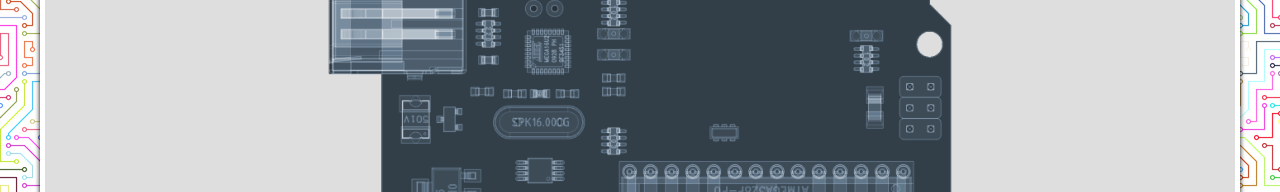
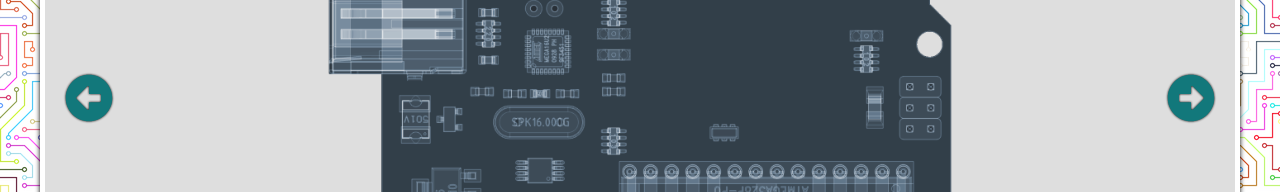
Before and after one commit to BSenichak/testshop, a React (Create React App) app: page / in a window 1280 px wide. Shown: the part 247-439 px from the top of the page. Built offline with nearby package versions, Linux system fonts and the light colour scheme.

Commit message:
Add buttons to poster and fix images in categoryes

```diff
--- a/src/components/Start/Poster/Poster.jsx
+++ b/src/components/Start/Poster/Poster.jsx
@@ -1,6 +1,7 @@
 import React, { useEffect, useState } from "react";
 import { connect } from "react-redux";
 import s from "./Poster.module.css";
+import { FaArrowAltCircleLeft, FaArrowAltCircleRight } from "react-icons/fa"
 
 export const Poster = (props) => {
   const [postition, setPosition] = useState(0);
@@ -28,6 +29,8 @@ export const Poster = (props) => {
         <div className={`${s.circle} ${postition === -200 && s.active}`} onClick={()=>setPosition(-200)}/>
         <div className={`${s.circle} ${postition === -300 && s.active}`} onClick={()=>setPosition(-300)}/>
       </div>
+        <div className={s.leftArrow} onClick={()=>setPosition(postition!==0?postition + 100:-300)}><FaArrowAltCircleLeft/></div>
+        <div className={s.rightArrow}  onClick={()=>setPosition(postition!==-300?postition - 100:0)}><FaArrowAltCircleRight/></div>
     </div>
   );
 };
--- a/src/components/Start/Poster/Poster.module.css
+++ b/src/components/Start/Poster/Poster.module.css
@@ -39,3 +39,23 @@
 .active {
     background-color: #20bbc0;
 }
+
+.leftArrow, .rightArrow {
+    position: absolute;
+    color: var(--main-focus-color);
+    font-size: 3rem;
+    top: 40%;
+    filter: drop-shadow(0 0 1px black);
+    transition: color 0.3s;
+}
+
+.leftArrow {
+    left: 20px;
+}
+.rightArrow {
+    right: 20px;
+}
+
+.leftArrow:hover, .rightArrow:hover {
+    color: var(--main-color);
+}
--- a/src/components/Start/Start.module.css
+++ b/src/components/Start/Start.module.css
@@ -18,7 +18,6 @@
 
 .catItem img {
     padding: 20px;
-    height: 30vh;
 }
 
 .itemtitle {
```
Also changed, not shown: src/App.css (line endings or trailing spaces).
